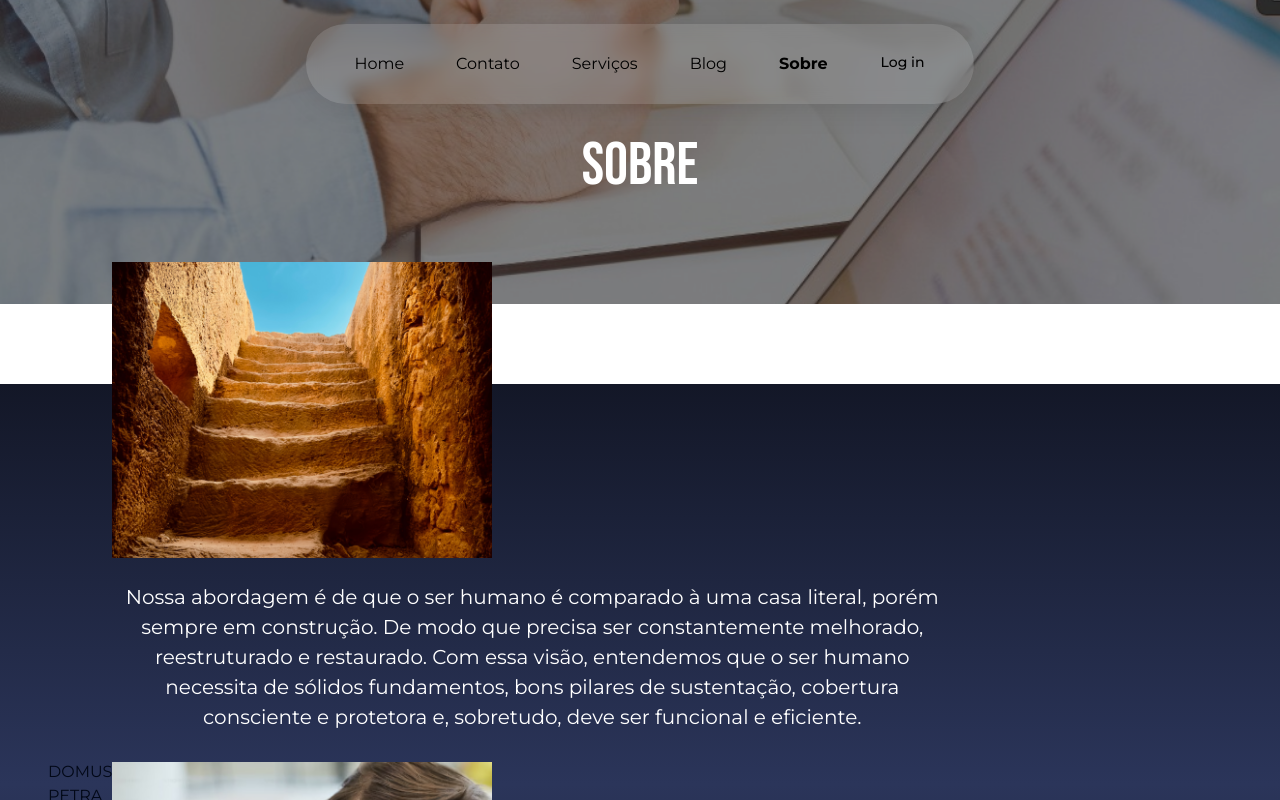
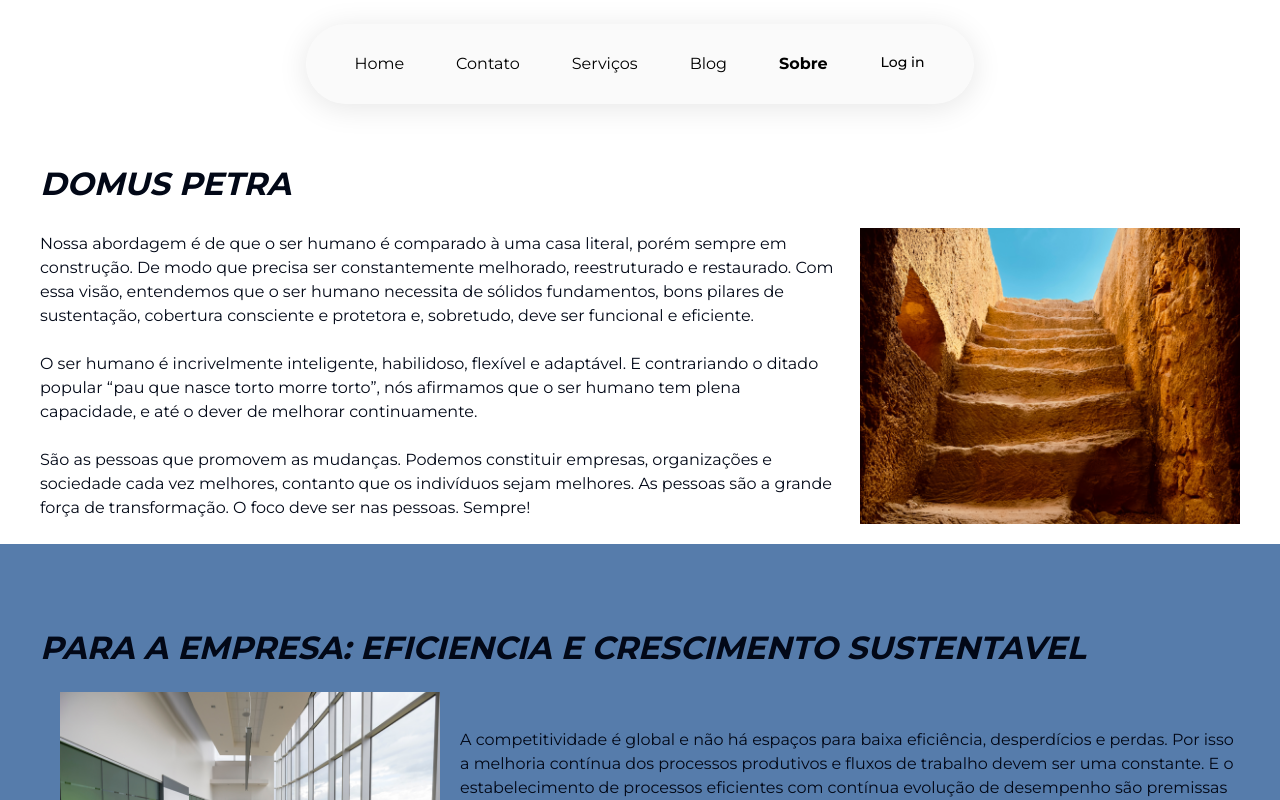
Before and after one commit to llucasgomes/domus-petra, a Next.js app: page /about in a window 1280 px wide. Shown: the top 800 px of the page. Built offline with nearby package versions, Linux system fonts and the light colour scheme; no server answers.

Commit message:
:lipstick:  chore(home/about): reestruturando Sobre

```diff
--- /dev/null
+++ b/src/app/(home)/about/About.module.css
@@ -0,0 +1,118 @@
+.section {
+  padding: 20px;
+}
+
+.container {
+  max-width: 1200px;
+  margin: 0 auto;
+}
+
+.title {
+  text-align: left;
+  margin-top: 60px;
+  margin-bottom: 20px;
+  font-size: 32px;
+  font-style: italic;
+  font-weight: bold;
+}
+
+.content {
+  display: flex;
+  flex-direction: row; /* Flex para desktop */
+  align-items: center;
+}
+
+.image {
+  margin-left: 20px; /* Margem à esquerda para desktop */
+  order: 2; /* A imagem será o segundo elemento */
+  box-shadow: 0 4px 8px #343434(0, 0, 0, 1.2); /* Sombreamento */
+  transition: transform 0.2s; /* Efeito de transição */
+}
+
+/* Efeito de hover (opcional) */
+.image:hover {
+  transform: scale(1.05); /* Aumenta a imagem ao passar o mouse */
+}
+
+.leftImage {
+  margin-right: 20px; /* Margem à esquerda para desktop */
+  box-shadow: 0 4px 8px #343434(0, 0, 0, 1.2); /* Sombreamento */
+  transition: transform 0.2s; /* Efeito de transição */
+  order: 1; /* A imagem será o primeiro elemento */
+}
+
+ /* Efeito de hover (opcional) */
+ .leftImage:hover {
+  transform: scale(1.05); /* Aumenta a imagem ao passar o mouse */
+}
+
+.rightParagraph {
+  order: 2; /* O parágrafo será o primeiro elemento */
+}
+
+.imageMobile {
+  box-shadow: 0 4px 8px #343434(0, 0, 0, 1.2); /* Sombreamento */
+  transition: transform 0.2s; /* Efeito de transição */
+  display: none; /* Esconde a imagem mobile por padrão */
+}
+
+ /* Efeito de hover (opcional) */
+ .imageMobile:hover {
+  transform: scale(1.05); /* Aumenta a imagem ao passar o mouse */
+}
+
+.paragraph {
+  flex: 1; /* Permite que o parágrafo ocupe o espaço restante */
+  order: 1; /* O parágrafo será o primeiro elemento */
+}
+
+.backroundSection {
+  background-color: #567CAB;
+}
+
+/* Estilo para mobile */
+@media (max-width: 768px) {
+  .content {
+    flex-direction: column; /* Coloca a imagem acima do parágrafo no mobile */
+    align-items: flex-start; /* Alinha os itens à esquerda */
+  }
+
+  .title {
+    text-align: center;
+  }
+
+  .image {
+    margin-left: 0; /* Remove margem no mobile */
+    margin-bottom: 10px; /* Adiciona espaço entre a imagem e o parágrafo */
+    order: 0; /* A imagem permanece acima no mobile */
+  }
+
+  .imageMobile {
+    display: block; /* Mostra a imagem mobile no mobile */
+    margin-bottom: 10px; /* Espaço abaixo da imagem mobile */
+  }
+
+  .paragraph {
+    margin-top: 0; /* Ajusta espaço acima do parágrafo, se necessário */
+    order: 1; /* O parágrafo permanece abaixo no mobile */
+  }
+}
+
+/* Estilo para iPad e MacBook */
+@media (min-width: 820px) and (max-width: 1024px) {
+  .image {
+    order: 2; /* A imagem será o segundo elemento */
+  }
+
+  .leftImage {
+    order: 1; /* A imagem será o primeiro elemento */
+  }
+
+  .paragraph {
+    order: 1; /* O parágrafo será o primeiro elemento */
+  }
+
+  .imageMobile {
+    display: none; /* Mantém a imagem mobile escondida */
+  }
+}
--- a/src/app/(home)/about/Page.module.css
+++ /dev/null
@@ -1,114 +0,0 @@
-/* Mobile Styles (default) */
-.container {
-  display: flex;
-  flex-direction: column;
-  align-items: center;
-  justify-content: center;
-  background: linear-gradient(to bottom, #131727, #2B355A, #131727);
-  padding: 2rem;
-  height: 100vh;
-}
-
-.textWrapper {
-  display: flex;
-  flex-direction: column;
-  align-items: center;
-  text-align: center;
-  margin-bottom: 2rem;
-  margin-top: 4rem;
-}
-
-.headingWrapper {
-  display: flex;
-  flex-direction: column;
-  align-items: center;
-}
-
-.heading {
-  font-size: 3rem; /* Ajustado para ser responsivo */
-  font-weight: bold;
-  color: white;
-  line-height: 1.2; /* Ajustado para melhorar a leitura em telas menores */
-}
-
-.subHeading {
-  font-size: 2.5rem; /* Ajustado para ser responsivo */
-  font-weight: bold;
-  color: #567CAB;
-}
-
-.paragraph {
-  font-size: 1rem; /* Ajustado para ser responsivo */
-  color: white;
-  margin-top: 1.5rem;
-  max-width: 90%; /* Ajusta a largura do parágrafo para telas menores */
-  text-align: center;
-}
-
-.imageWrapper {
-  margin: 2rem 0; /* Espaçamento vertical em torno da imagem */
-}
-
-/* Tablet Styles (iPad) */
-@media (min-width: 768px) {
-  .container {
-    flex-direction: row;
-    padding: 2.5rem;
-  }
-
-  .textWrapper {
-    margin-right: 4rem;
-    width: 50%;
-    margin-bottom: 1rem;
-    margin-top: 2rem;
-    text-align: left;
-  }
-
-  .headingWrapper {
-    flex-direction: row;
-    align-items: center;
-  }
-
-  .heading {
-    font-size: 5rem;
-  }
-
-  .subHeading {
-    font-size: 4.5rem;
-  }
-
-  .paragraph {
-    font-size: 1.125rem;
-  }
-}
-
-/* Desktop Styles (MacBook) */
-@media (min-width: 1024px) {
-  .container {
-    padding: 3rem;
-  }
-
-  .textWrapper {
-    margin-right: 6.25rem;
-    width: 50%;
-  }
-
-  .heading {
-    font-size: 7.5rem;
-    margin-left: 250px;
-    margin-top: 150px; /* Ajustado para uma posição mais adequada */
-    text-align: left; /* Alinhado à esquerda para maior clareza em telas grandes */
-  }
-
-  .subHeading {
-    font-size: 6rem;
-    margin-left: 250px; /* Ajustado para alinhar com o título principal */
-    margin-top: -10px;
-  }
-
-  .paragraph {
-    font-size: 1.25rem;
-    margin-top: 1.5rem;
-    max-width: 75%; /* Ajustado para largura adequada em desktops */
-  }
-}
--- a/src/app/(home)/about/page.tsx
+++ b/src/app/(home)/about/page.tsx
@@ -1,27 +1,10 @@
 /* eslint-disable prettier/prettier */
-import { bebasNeue } from '@/app/_ui/fonts'
 import Image from 'next/image'
-import styles from './Page.module.css'
+import styles from './About.module.css'
 
 export default function Page() {
   return (
-    <main>
-      <section className="relative flex w-full flex-col items-center justify-center py-8 md:gap-8 lg:flex-row">
-        <div className="flex h-52 flex-col items-center justify-center lg:h-60">
-          <Image
-            src={'/services/bg-services.jpeg'}
-            alt="capa de fundo da imagem"
-            width={700}
-            height={700}
-            className="absolute -z-10 h-full w-full object-cover object-center brightness-50"
-          />
-          <h1
-            className={`${bebasNeue.className} flex h-28 pt-10 text-center text-4xl text-[--bg-secundary] md:text-6xl`}
-          >
-            Sobre
-          </h1>
-        </div>
-      </section>
+    <>
       <section className={`${styles.section} mt-20`}>
         <div className={styles.container}>
           <h2 className={styles.title}>DOMUS PETRA</h2>
@@ -123,6 +106,6 @@ export default function Page() {
           </div>
         </div>
       </section>
-    </main>
+    </>
   )
 }
```
